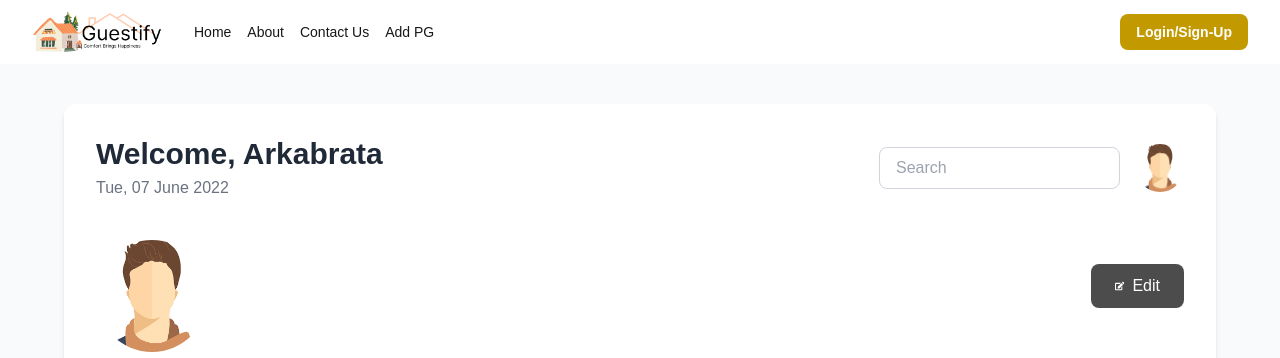
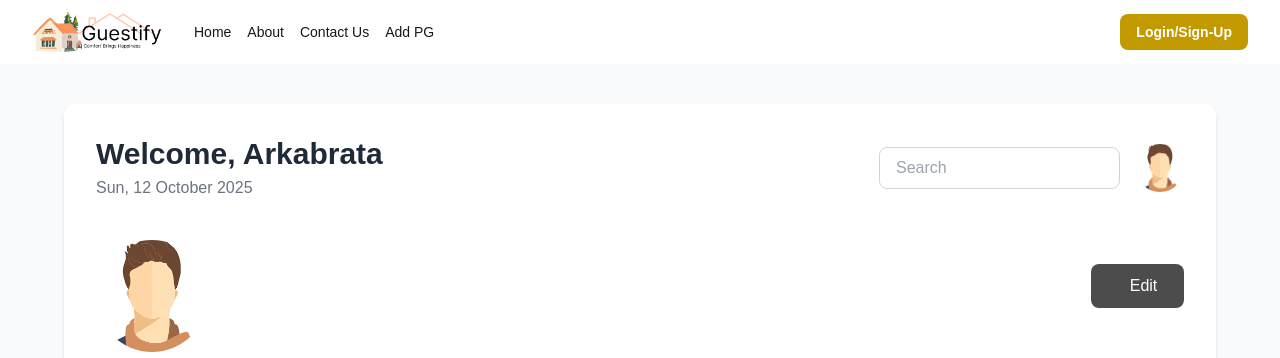
Before and after one commit to anistdnt/GUESTIFY-2.0, a Next.js app: page /profile in a window 1280 px wide. Shown: the top 358 px of the page. Built offline with nearby package versions, Linux system fonts and the light colour scheme.

Commit message:
image selection in profile

```diff
--- a/src/app/layout.tsx
+++ b/src/app/layout.tsx
@@ -15,6 +15,9 @@ export default function RootLayout({
 }>) {
   return (
     <html lang="en">
+      <head>
+      <link rel="stylesheet" href="https://cdnjs.cloudflare.com/ajax/libs/font-awesome/6.7.2/css/all.min.css" integrity="sha512-Evv84Mr4kqVGRNSgIGL/F/aIDqQb7xQ2vcrdIwxfjThSH8CSR7PBEakCr51Ck+w+/U6swU2Im1vVX0SVk9ABhg==" />
+      </head>
       <body className="flex flex-col justify-between min-h-screen container mx-auto">
         <Header />
         <main className="">
--- a/src/app/profile/page.tsx
+++ b/src/app/profile/page.tsx
@@ -4,10 +4,30 @@ import Image from "next/image";
 import { FaEdit, FaEnvelope } from "react-icons/fa";
 export default function ProfileSettings() {
   const [isEditing, setIsEditing] = useState<boolean>(false);
+  const [image, setImage] = useState<string>('/assets/profile.png');
+
+  const handleImageChange = (event: React.ChangeEvent<HTMLInputElement>) => {
+    const file = event.target.files?.[0];
+    if (file) {
+      const imageUrl = URL.createObjectURL(file);
+      setImage(imageUrl);
+    }
+  };
 
   const handleEditToggle = () => {
     setIsEditing(!isEditing);
   };
+
+  const currentDate = new Date();
+  const date = currentDate.toLocaleDateString('en-GB', {
+    weekday: 'short',  // 'Tue'
+    day: '2-digit',    // '07'
+    month: 'long',     // 'June'
+    year: 'numeric',   // '2022'
+  });
+
+  const [weekday, day, month, year] = date.split(' ');
+  const formattedDate = `${weekday}, ${day} ${month} ${year}`;
 
   return (
     <div className="min-h-screen bg-gray-50 p-10">
@@ -16,7 +36,7 @@ export default function ProfileSettings() {
         <div className="flex justify-between items-center mb-10">
           <div>
             <h1 className="text-3xl font-semibold text-gray-800">Welcome, Arkabrata</h1>
-            <p className="text-gray-500 mt-1">Tue, 07 June 2022</p>
+            <p className="text-gray-500 mt-1">{formattedDate}</p>
           </div>
           <div className="flex items-center space-x-4">
             <input
@@ -26,7 +46,7 @@ export default function ProfileSettings() {
             />
             <div className="relative w-12 h-12">
               <Image
-                src="/assets/profile.png"
+                src={image}
                 alt="Profile Avatar"
                 className="rounded-full"
                 fill
@@ -44,25 +64,41 @@ export default function ProfileSettings() {
 
               <div className="relative w-28 h-28 mb-4">
                 <Image
-                src="/assets/profile.png"
+                  src={image}
                   alt="Profile Image"
                   className="rounded-full"
                   fill
                   objectFit="cover"
+                />
+                <button
+                  onClick={() => document.getElementById('fileInput')?.click()}
+                  className={isEditing ? "absolute h-9 w-9 bottom-0 right-0 bg-white rounded-full p-2 shadow-md hover:bg-gray-100" : "hidden"}
+
+                >
+                  <i className="fas fa-pencil-alt  text-gray-700"></i>
+                </button>
+                {/* delete button will be implemented with api */}
+
+                <input
+                  id="fileInput"
+                  type="file"
+                  accept="image/*"
+                  className="hidden"
+                  onChange={handleImageChange}
                 />
               </div>
               <h2 className="text-2xl font-semibold text-gray-800">Arkabrata Chandra</h2>
               <p className="text-gray-600">abcdefg@gmail.com</p>
             </div>
             <button
-              className="flex items-center w-[93px] h-[44px] mt-6 px-6 py-2 bg-black/70 text-white rounded-lg hover:bg-black/80"
+              className="flex items-center justify-center w-[93px] h-[44px] mt-6 px-6 bg-black/70 text-white rounded-lg hover:bg-black/80"
               onClick={handleEditToggle}
             >
-              <FaEdit className="mr-2" /> {isEditing ? "Confirm" : "Edit"}
+              <i className={!isEditing ? "fa-solid fa-pen-to-square text-[14px] mr-3 mb-1" : "hidden"}></i> {isEditing ? "Confirm" : "Edit"}
             </button>
           </div>
 
-          {/* Right Section */}
+          {/* down Section */}
           <div className="flex-1 grid grid-cols-2 gap-8">
             <div>
               <label className="block text-gray-700 font-medium">Full Name</label>
```
Lines whose indentation alone changed are shown as unchanged.
